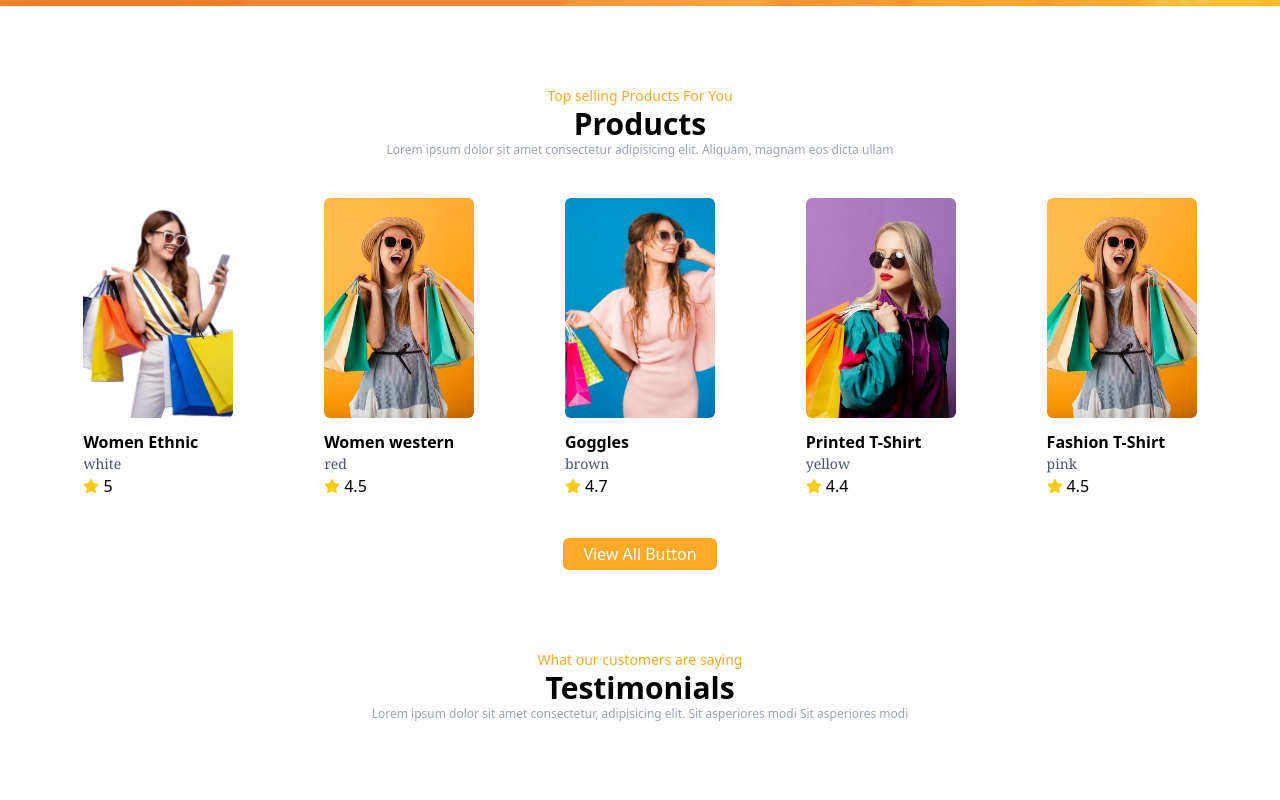
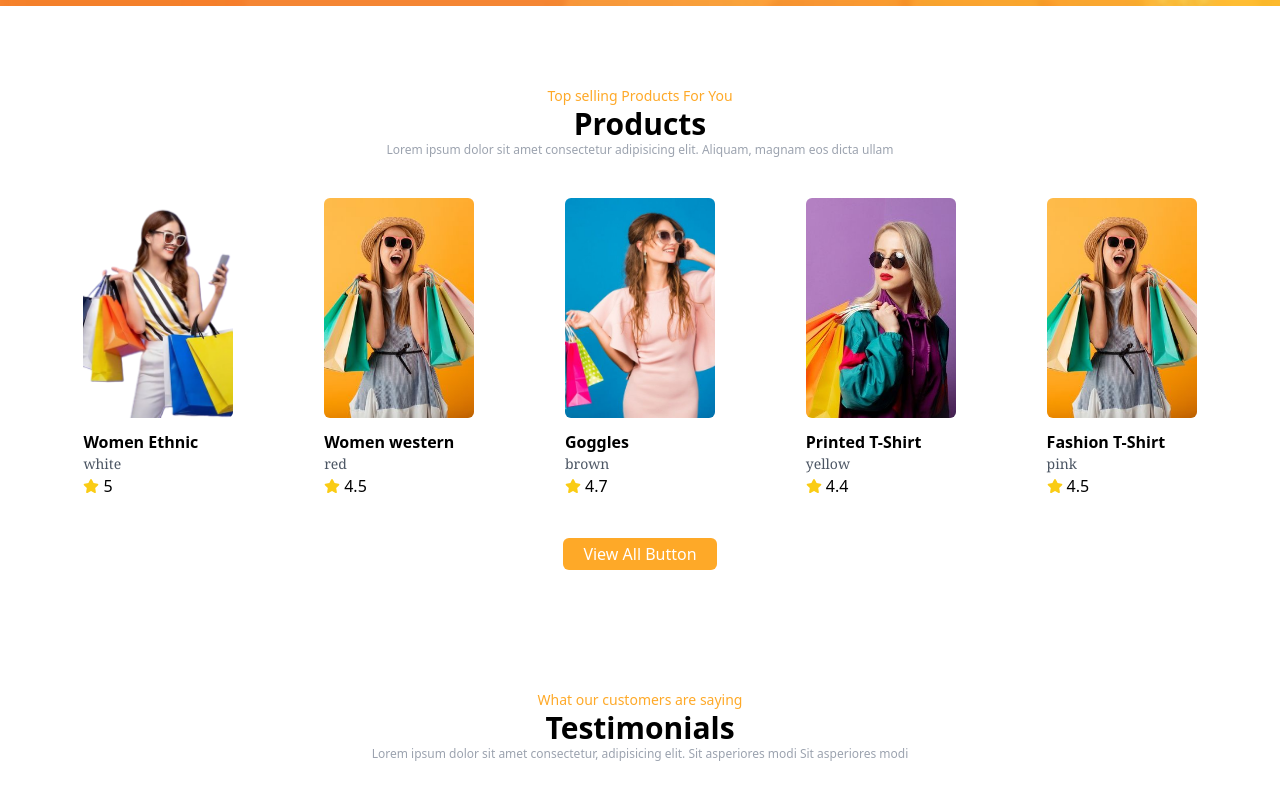
Before and after one commit to Ab3467/Ecommerce-webSite, a React (Create React App) app in the folder ecommerce/: page / in a window 1280 px wide. Shown: the part 2573-3373 px from the top of the page. Built offline with nearby package versions, Linux system fonts and the light colour scheme.

Commit message:
Changes:

```diff
--- a/ecommerce/src/components/Testimonials/Testimonial.js
+++ b/ecommerce/src/components/Testimonials/Testimonial.js
@@ -2,7 +2,7 @@ import React from 'react'
 
 export default function Testimonial() {
   return (
-    <div className=" mt-14 mb-20">
+    <div className="py-10 mb-10">
       <div className=" container">
         <div className=" text-center mb-10 max-w-[600px] mx-auto">
           <p data-aos="fade-up" className="text-sm text-primary">
```
